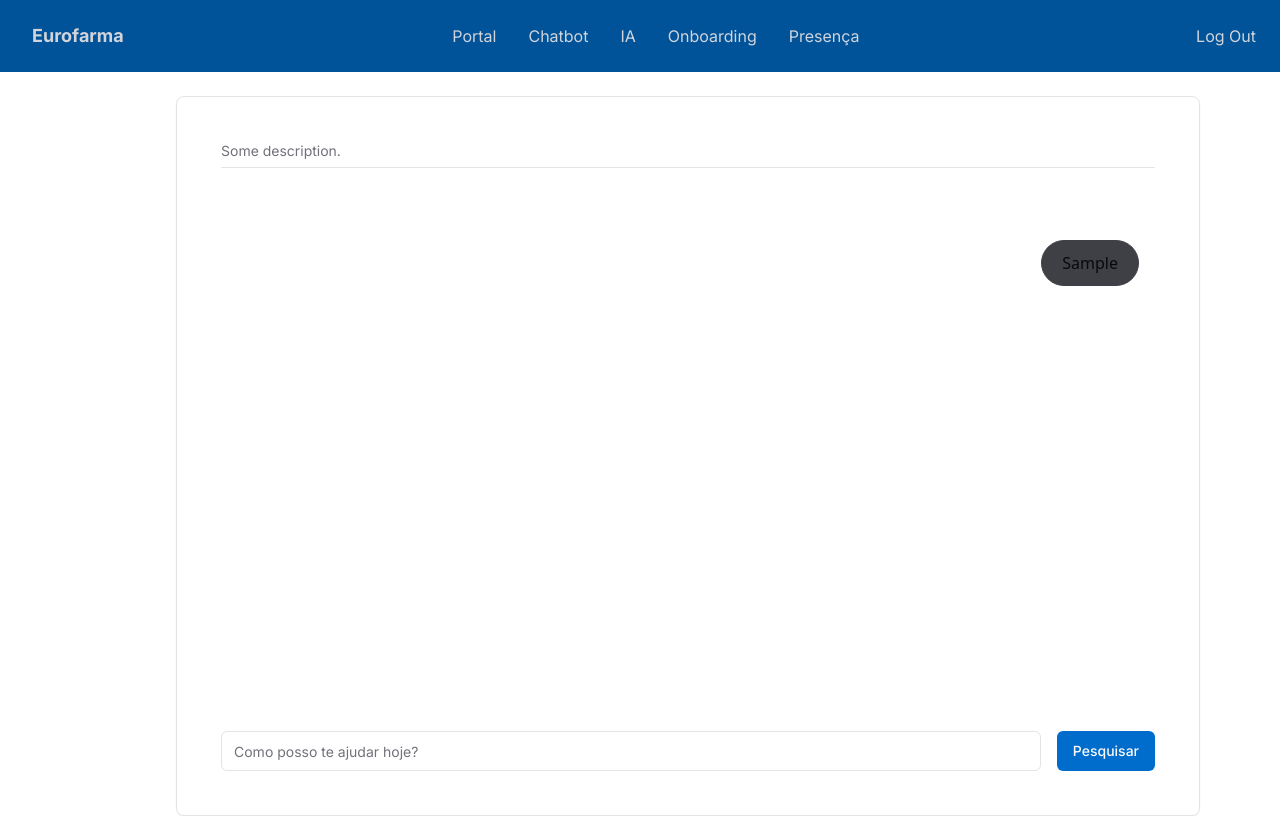
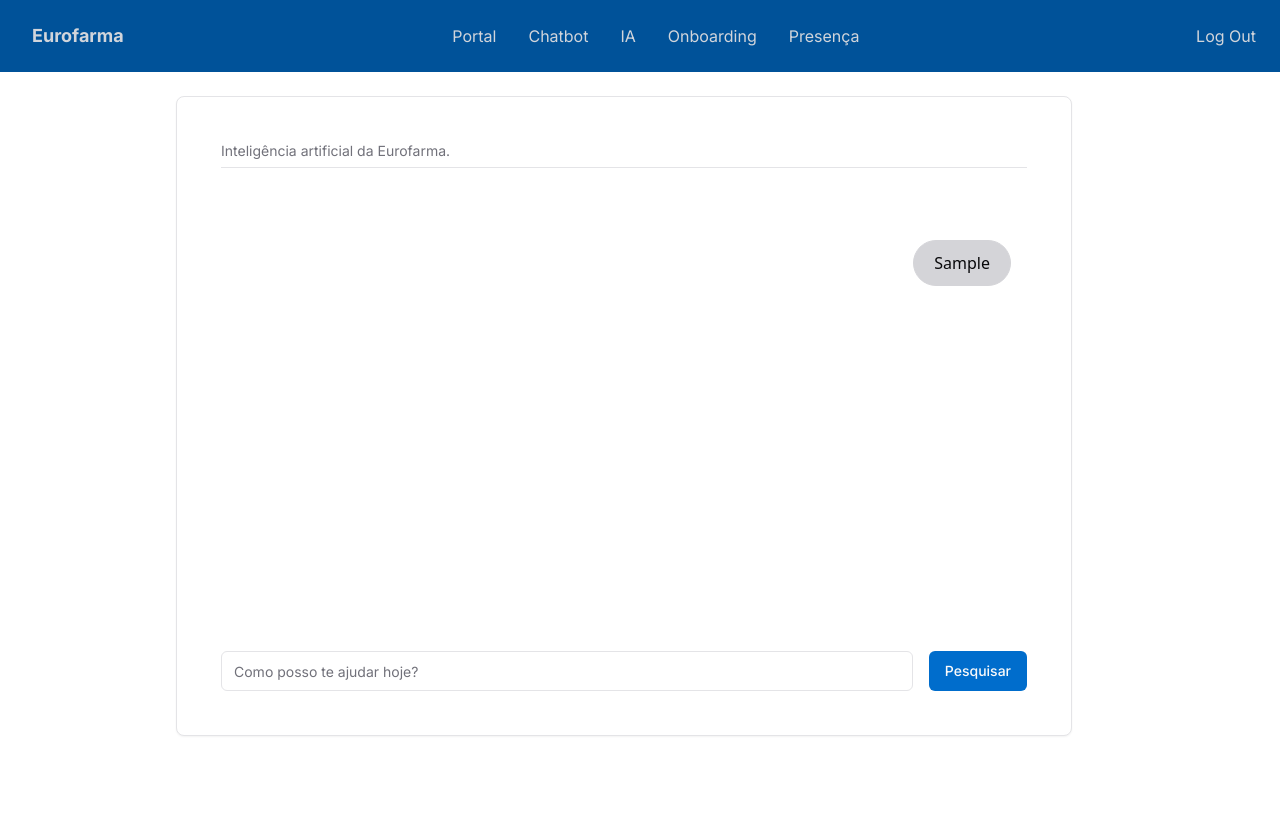
Before and after one commit to 3SIPG/web, a Next.js app: page /ia in a window 1280 px wide. Both pictures are taken after typing "Sample" into the empty fields and a click on the button "Pesquisar". Built offline with nearby package versions, Linux system fonts and the light colour scheme; no server answers.

Commit message:
chore: wip
need to verify AI doc

```diff
--- a/src/components/ui/ia.tsx
+++ b/src/components/ui/ia.tsx
@@ -84,10 +84,10 @@ export default function Ia() {
     }
     return (
     <div className='flex justify-center items-center ml-44'>
-    <Card className='grid grid-rows-[min-content_1fr_min-content] w-[80vw] h-[90vh] gap-2 flex-col p-5'>
+    <Card className='grid grid-rows-[min-content_1fr_min-content] w-[70vw] h-[80vh] gap-2 flex-col p-5'>
         <CardHeader>
         <CardDescription>
-           Some description.
+          Inteligência artificial da Eurofarma.
         </CardDescription>
         <Separator />
         </CardHeader>
@@ -99,7 +99,7 @@ export default function Ia() {
                     <div className="mt-[1.5rem]" key={message.id}>
                     {message.role === 'user' ? (
                         <div className="flex justify-end">
-                            <p className="text-center max-w-[70vw] font-sans rounded-3xl px-5 py-2.5 bg-zinc-700 border border-zinc-700">
+                            <p className="text-center max-w-[70vw] font-sans rounded-3xl px-5 py-2.5 bg-zinc-300 border border-zinc-300">
                                 {message.content}
                             </p>
                         </div>
```
